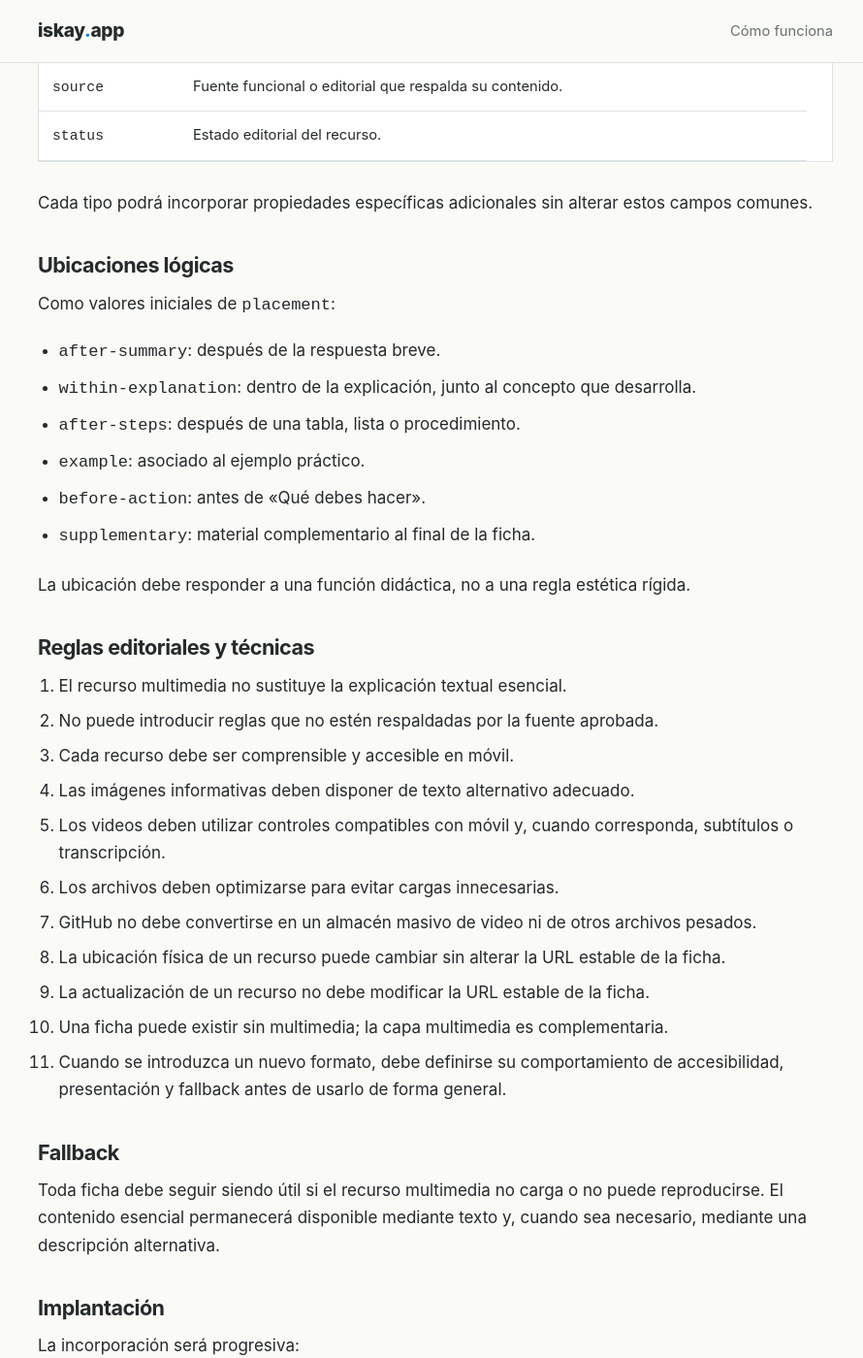
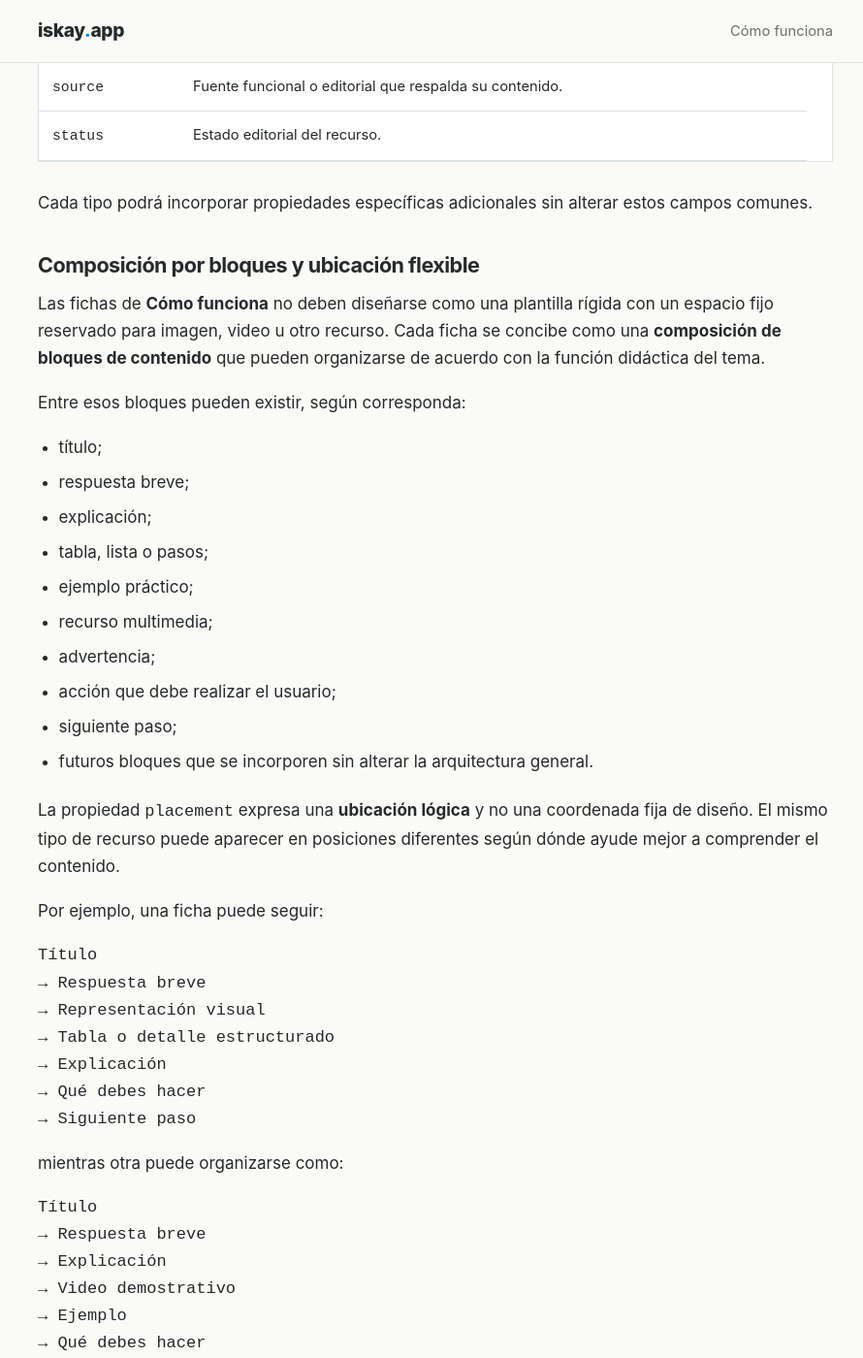
Before and after one commit to iskayApp/como-funciona, a Jekyll site: the page built from MULTIMEDIA.md, in a window 1280 px wide and 1400 px high, scrolled down 4500 px. Shown: the whole window at 97% size, without its empty margins (191-1081 px from the left). Built offline with Jekyll 4.4.1, drawn with Linux system fonts in a browser that asks for light colours; our own code applies the rules of GitHub Pages for plain Markdown files; some of the changed text lies outside the part shown.

Commit message:
docs: formalize flexible block-based media placement

````diff
--- a/MULTIMEDIA.md
+++ b/MULTIMEDIA.md
@@ -147,6 +147,65 @@ media:
 
 Cada tipo podrá incorporar propiedades específicas adicionales sin alterar estos campos comunes.
 
+## Composición por bloques y ubicación flexible
+
+Las fichas de **Cómo funciona** no deben diseñarse como una plantilla rígida con un espacio fijo reservado para imagen, video u otro recurso. Cada ficha se concibe como una **composición de bloques de contenido** que pueden organizarse de acuerdo con la función didáctica del tema.
+
+Entre esos bloques pueden existir, según corresponda:
+
+- título;
+- respuesta breve;
+- explicación;
+- tabla, lista o pasos;
+- ejemplo práctico;
+- recurso multimedia;
+- advertencia;
+- acción que debe realizar el usuario;
+- siguiente paso;
+- futuros bloques que se incorporen sin alterar la arquitectura general.
+
+La propiedad `placement` expresa una **ubicación lógica** y no una coordenada fija de diseño. El mismo tipo de recurso puede aparecer en posiciones diferentes según dónde ayude mejor a comprender el contenido.
+
+Por ejemplo, una ficha puede seguir:
+
+```text
+Título
+→ Respuesta breve
+→ Representación visual
+→ Tabla o detalle estructurado
+→ Explicación
+→ Qué debes hacer
+→ Siguiente paso
+```
+
+mientras otra puede organizarse como:
+
+```text
+Título
+→ Respuesta breve
+→ Explicación
+→ Video demostrativo
+→ Ejemplo
+→ Qué debes hacer
+→ Siguiente paso
+```
+
+y otra como:
+
+```text
+Título
+→ Respuesta breve
+→ Pasos
+→ Diagrama interactivo
+→ Explicación
+→ Qué debes hacer
+→ Siguiente paso
+```
+
+La decisión de ubicación debe responder al **mayor valor didáctico**, no a una regla visual uniforme.
+
+Este principio permite incorporar en el futuro nuevos bloques, tipos de recurso y experiencias interactivas sin reconstruir las fichas ni modificar sus URLs canónicas.
+
 ## Ubicaciones lógicas
 
 Como valores iniciales de `placement`:
````
